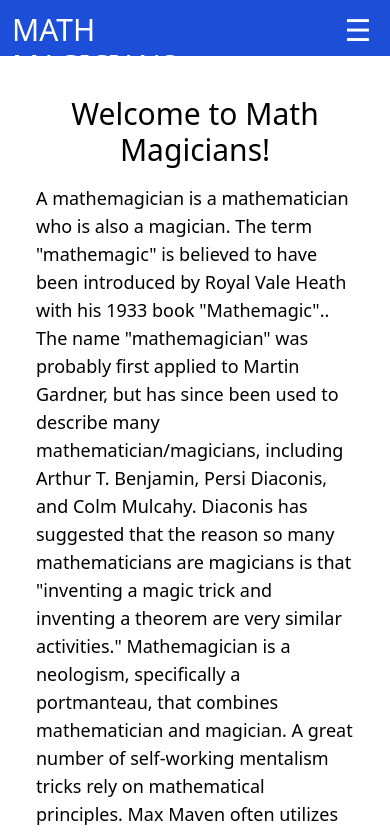
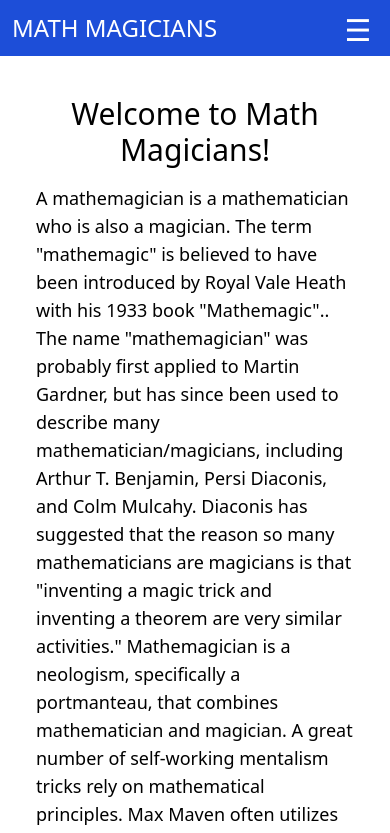
Before and after one commit to chubaquelo/react-calculator, a React (Create React App) app: page / in a window 390 px wide. Shown: the top 833 px of the page. Built offline with nearby package versions, Linux system fonts and the light colour scheme.

Commit message:
Fix Navbar for small mobile screens.

```diff
--- a/src/components/pages/_partials/Navbar.js
+++ b/src/components/pages/_partials/Navbar.js
@@ -17,7 +17,7 @@ export default function Navbar() {
         <Link onClick={() => setToggleMobileMenu(false)} to="/calculator">Calculator</Link>
       </li>
       <li>
-        <Link onClick={() => setToggleMobileMenu(false)} to="/quote">Quote of Day</Link>
+        <Link onClick={() => setToggleMobileMenu(false)} to="/quote">Quote</Link>
       </li>
     </>
   );
@@ -56,8 +56,8 @@ export default function Navbar() {
   return (
     <>
       <nav className={toggleMobileMenu ? 'hidden' : 'flex flex-row justify-between h-14 bg-blue-700 text-white text-xl p-3'}>
-        <div className="w-2/3 md:w-1/3">
-          <h1 className="text-3xl mb-3">MATH MAGICIANS</h1>
+        <div className="w-3/4 md:w-1/3">
+          <h1 className="text-2xl md:text-3xl mb-3">MATH MAGICIANS</h1>
         </div>
         {desktopMenu}
         {mobileMenuBtn}
```
